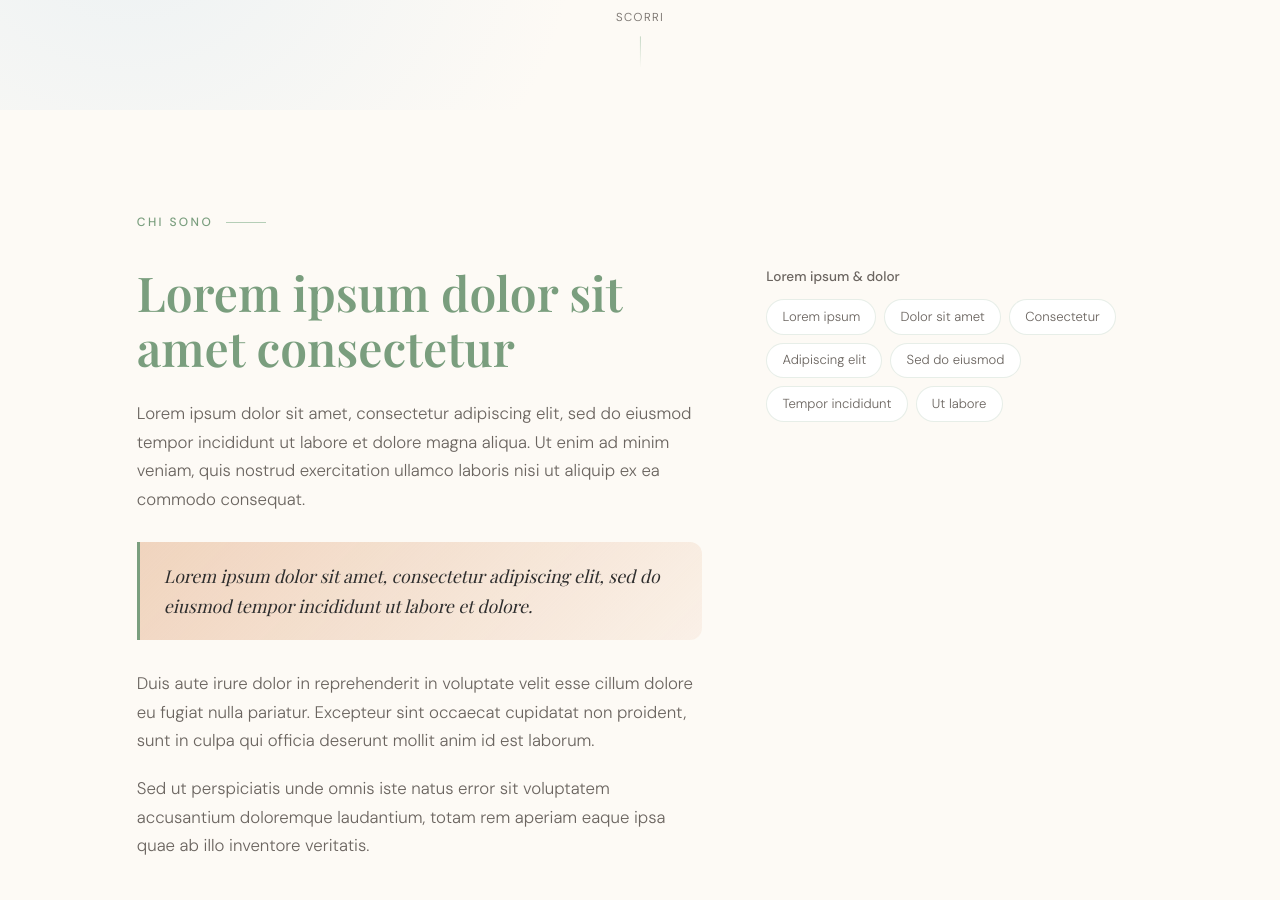
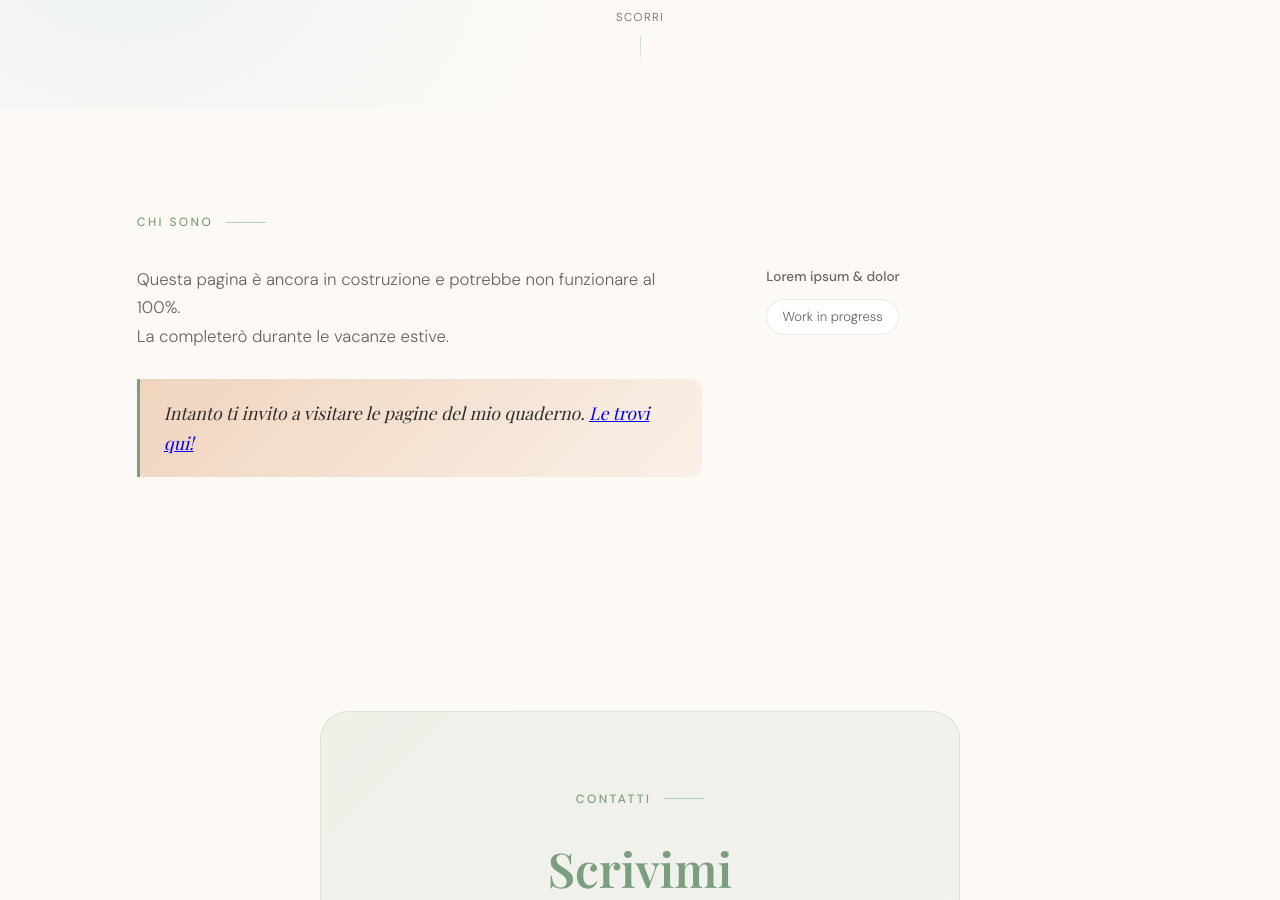
Before and after one commit to ilquadernodellaprof/ilquadernodellaprof.github.io, a Jekyll site: the page built from about/index.html, in a window 1280 px wide and 900 px high, scrolled down 790 px. Built offline with Jekyll 4.4.1, drawn with Linux system fonts in a browser that asks for light colours; some web fonts are replaced; some of the changed text lies outside the part shown.

Commit message:
Update index.html
update about

```diff
--- a/about/index.html
+++ b/about/index.html
@@ -6,7 +6,7 @@ layout: null
 <head>
   <meta charset="UTF-8" />
   <meta name="viewport" content="width=device-width, initial-scale=1.0" />
-  <title><!-- Il tuo nome --></title>
+  <title>Il quaderno della prof</title>
   <meta name="description" content="<!-- Breve descrizione per i motori di ricerca -->" />
   <link rel="preconnect" href="https://fonts.googleapis.com" />
   <link rel="preconnect" href="https://fonts.gstatic.com" crossorigin />
@@ -352,20 +352,20 @@ layout: null
   <!-- ══ HERO ══ -->
   <div class="hero">
     <div class="hero-text">
-      <p class="hero-eyebrow">Lorem ipsum · Dolor sit amet</p>
+      <p class="hero-eyebrow">Il quaderno della prof</p>
       <h1 class="hero-name">
-        Lorem<br />
-        <em>Ipsum</em>
+        Lucia<br />
+        <em>Capurri</em>
       </h1>
       <p class="hero-tagline">
-        Lorem ipsum dolor sit amet, consectetur adipiscing elit. Sed do eiusmod tempor ut labore et dolore.
+        Insegnante di italiano, storia e geografia in una scuola media della provincia di Savona.
       </p>
       <div class="hero-cta">
         <a href="#chi-sono" class="btn btn-primary">Chi sono</a>
-        <a href="https://ilquadernodellaprof.github.io/" class="btn btn-secondary">Il Quaderno ↗</a>
+        <a href="https://ilquadernodellaprof.github.io/" class="btn btn-secondary">Apri il quaderno ↗</a>
         <a href="#contatti" class="btn btn-secondary">Contattami</a>
         <!-- Bottone "Il progetto" — decommentare quando la sezione sarà pronta -->
-        <!-- <a href="#il-quaderno" class="btn btn-secondary">Il progetto</a> -->
+        <!-- <a href="#il-quaderno" class="btn btn-secondary">Ex alunni</a> -->
       </div>
     </div>
 
@@ -394,29 +394,19 @@ layout: null
     <div class="about-grid">
 
       <div class="about-text reveal">
-        <h2>Lorem ipsum dolor sit<br />amet consectetur</h2>
 
-        <p>Lorem ipsum dolor sit amet, consectetur adipiscing elit, sed do eiusmod tempor incididunt ut labore et dolore magna aliqua. Ut enim ad minim veniam, quis nostrud exercitation ullamco laboris nisi ut aliquip ex ea commodo consequat.</p>
+        <p>Questa pagina è ancora in costruzione e potrebbe non funzionare al 100%. <br> La completerò durante le vacanze estive.</p>
 
         <blockquote class="about-quote">
-          Lorem ipsum dolor sit amet, consectetur adipiscing elit, sed do eiusmod tempor incididunt ut labore et dolore.
+          Intanto ti invito a visitare le pagine del mio quaderno. <a href="https://ilquadernodellaprof.github.io/">Le trovi qui!</a>
         </blockquote>
 
-        <p>Duis aute irure dolor in reprehenderit in voluptate velit esse cillum dolore eu fugiat nulla pariatur. Excepteur sint occaecat cupidatat non proident, sunt in culpa qui officia deserunt mollit anim id est laborum.</p>
-
-        <p>Sed ut perspiciatis unde omnis iste natus error sit voluptatem accusantium doloremque laudantium, totam rem aperiam eaque ipsa quae ab illo inventore veritatis.</p>
-      </div>
+       </div>
 
       <div class="chips-wrap reveal">
         <p>Lorem ipsum &amp; dolor</p>
         <div class="chips">
-          <span class="chip">Lorem ipsum</span>
-          <span class="chip">Dolor sit amet</span>
-          <span class="chip">Consectetur</span>
-          <span class="chip">Adipiscing elit</span>
-          <span class="chip">Sed do eiusmod</span>
-          <span class="chip">Tempor incididunt</span>
-          <span class="chip">Ut labore</span>
+          <span class="chip">Work in progress</span>
         </div>
       </div>
 
@@ -424,7 +414,7 @@ layout: null
   </section>
 
   <!-- ══ IL QUADERNO ══ -->
-  <section id="il-quaderno" style="padding-top:0;">
+  <!-- <section id="il-quaderno" style="padding-top:0;">
     <div class="project-box reveal">
       <div class="section-label">Il progetto</div>
       <h2>Il Quaderno della Prof</h2>
@@ -453,7 +443,7 @@ layout: null
       </div>
     </div>
   </section>
-
+--> <!-- per ripristinare l'area ex alunni decommenta qui e una trentina di righe sopra a questa -->
   <!-- ══ CONTATTI ══ -->
   <section id="contatti">
     <div class="contact-inner reveal">
@@ -468,7 +458,7 @@ layout: null
         3. Aggiorna il valore di _next con l'URL esatto di questa pagina.
         Documentazione: https://formsubmit.co
       -->
-      <form action="https://formsubmit.co/YOUR@EMAIL.COM" method="POST">
+      <form action="https://formsubmit.co/lucia.capurri.scuola@hotmail.com" method="POST">
         <input type="hidden" name="_next"    value="https://ilquadernodellaprof.github.io/about" />
         <input type="hidden" name="_captcha" value="false" />
         <input type="text"   name="_honey"   style="display:none" />
@@ -492,11 +482,8 @@ layout: null
 
   <!-- ══ FOOTER ══ -->
   <footer>
-    <p>
-      © Lorem Ipsum —
-      Contenuti distribuiti con licenza
-      <a href="https://creativecommons.org/licenses/by-nc/4.0/" target="_blank" rel="noopener">CC-BY-NC</a>
-      a scopo didattico.
+    <p>Questo sito è creato e gestito da Lucia Capurri. I contenuti si intendono liberamente disponibili con licenza CC-BY-NC, a scopo didattico. <br>
+Icona di Yan Liu via SVG Repo - licenza CC Attribution.
     </p>
     <p style="margin-top:.4rem;"><a href="/">← Torna al Quaderno</a></p>
   </footer>
```
Also changed, not shown: other parts of about/index.html (+1 -1 lines).
